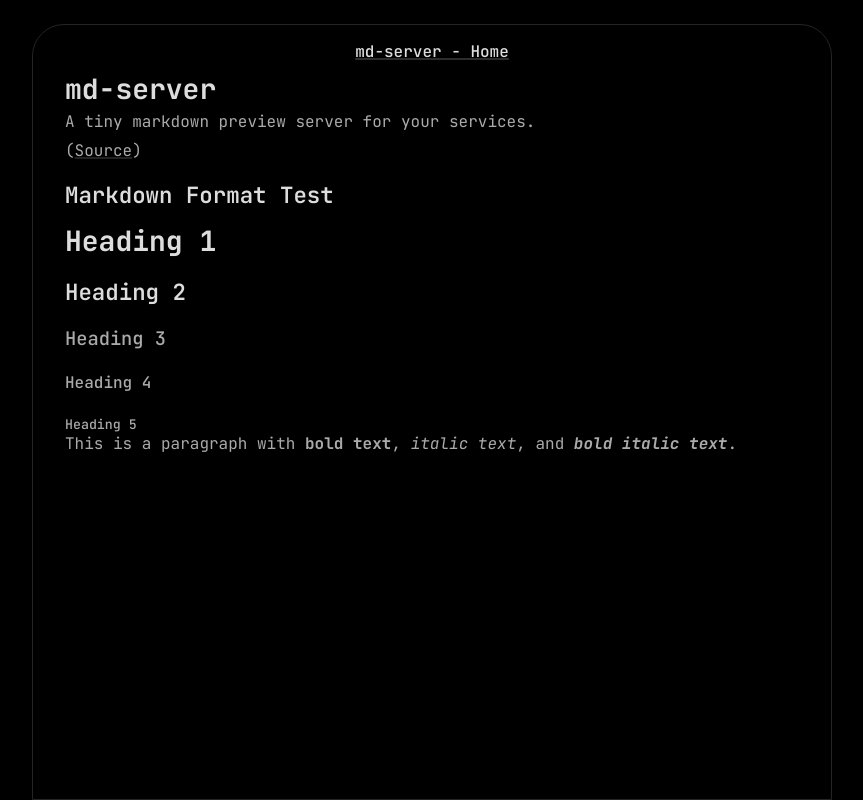
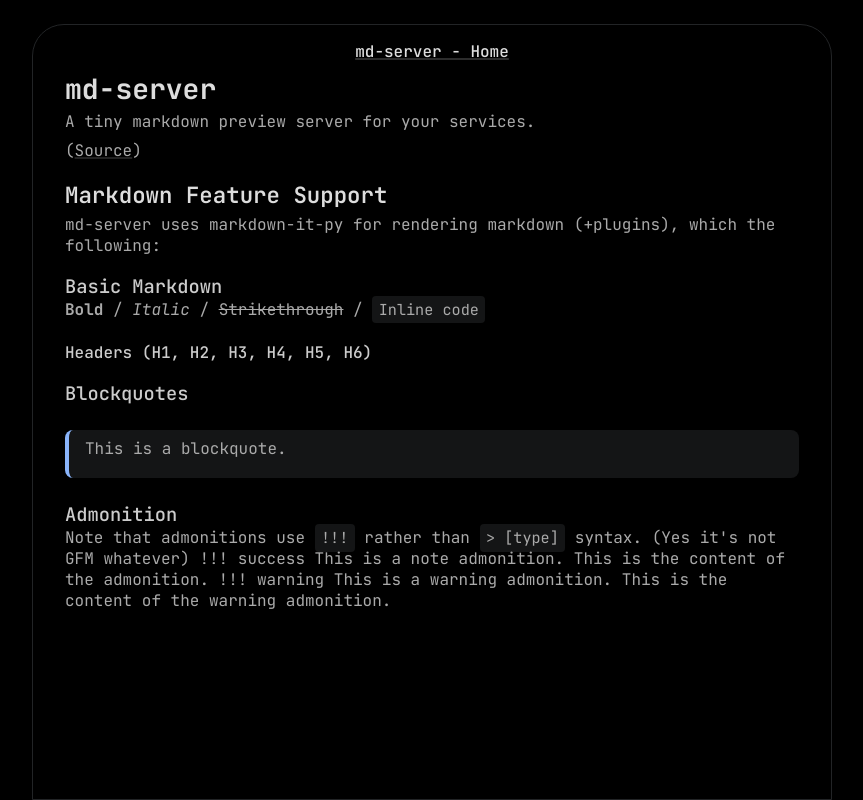
Before and after one commit to squid1127/md-server, a FastAPI app: page / in a window 1280 px wide. Shown: the whole page, without its empty margins (208-1071 px from the left). Run offline with FastAPI, Linux system fonts and the light colour scheme; parts of the project's set-up code (start-up, migrations or seed data) failed here and were passed over.

Commit message:
feat: enhance markdown documentation and styling support

```diff
--- a/md_server/constants.py
+++ b/md_server/constants.py
@@ -12,13 +12,20 @@ HOME_PAGE = f"""# {APP_NAME}
 
 ([Source]({APP_SOURCE}))
 
-## Markdown Format Test
+## Markdown Feature Support
+{APP_NAME} uses markdown-it-py for rendering markdown (+plugins), which the following:
 
-# Heading 1
-## Heading 2
-### Heading 3
-#### Heading 4
-##### Heading 5
+### Basic Markdown
+**Bold** / *Italic* / ~~Strikethrough~~ / `Inline code`
+#### Headers (H1, H2, H3, H4, H5, H6)
 
-This is a paragraph with **bold text**, *italic text*, and ***bold italic text***.
+### Blockquotes
+> This is a blockquote.
+
+### Admonition
+Note that admonitions use `!!!` rather than `> [type]` syntax. (Yes it's not GFM whatever)
+!!! success This is a note admonition.
+    This is the content of the admonition.
+!!! warning This is a warning admonition.
+    This is the content of the warning admonition.
 """
--- a/md_server/md.py
+++ b/md_server/md.py
@@ -12,6 +12,7 @@ from pygments.formatters import HtmlFormatter
 
 # Actually needed imports
 from fastapi import Request
+import os
 from md_server.constants import APP_NAME
 from md_server.templates import templates
 from .logging_config import get_logger
@@ -38,6 +39,11 @@ md.use(anchors_plugin)        # heading anchors/permalinks
 md.use(front_matter_plugin)   # front matter parsing (if you want it)
 md.use(admon_plugin)          # admonitions: !!! note/warning etc.
 
+def get_name() -> str:
+    """
+    Get the app name from environment or use default.
+    """
+    return os.getenv("APP_NAME", APP_NAME)
 
 def render_markdown(md_text: str) -> str:
     """Render markdown text to HTML using Markdown-it.
@@ -83,7 +89,7 @@ def render_md_page(md_text: str, title: str = None, request: Request = None) ->
             {
                 "page_title": title,
                 "markdown_content": html_content,
-                "app_name": APP_NAME,
+                "app_name": get_name(),
                 "request": request,
             },
         )
--- a/md_server/static/styles.css
+++ b/md_server/static/styles.css
@@ -13,6 +13,7 @@
 
   /* Text */
   --text-color: #ddd;
+  --text-color-subheading: #ccc;
   --text-color-secondary: #aaa;
 
   /* Font */
@@ -82,7 +83,7 @@ h2 {
 }
 h3, h4, h5, h6 {
   font-weight: 500;
-  color: var(--text-color-secondary);
+  color: var(--text-color-subheading);
   margin-bottom: 0.5rem;
 }
 
@@ -100,6 +101,8 @@ a:focus {
     text-decoration-thickness 0.4s ease;
 }
 
+/* Markdown components */
+
 table {
   width: 100%;
   border-collapse: collapse;
@@ -112,6 +115,24 @@ th, td {
 }
 th {
   background-color: var(--foreground-color);
+}
+
+blockquote {
+  border-left: 4px solid var(--accent-color);
+  background-color: var(--foreground-color);
+  padding: 1rem;
+  padding-bottom: 0.20rem;
+  margin: 1.5rem 0;
+  border-radius: 8px;
+  color: var(--text-color-secondary);
+}
+
+code {
+  background-color: var(--foreground-color);
+  padding: 0.2rem 0.4rem;
+  border-radius: 4px;
+  font-family: "JetBrains Mono", monospace;
+  font-size: 0.95rem;
 }
 
 .admonition {
```
